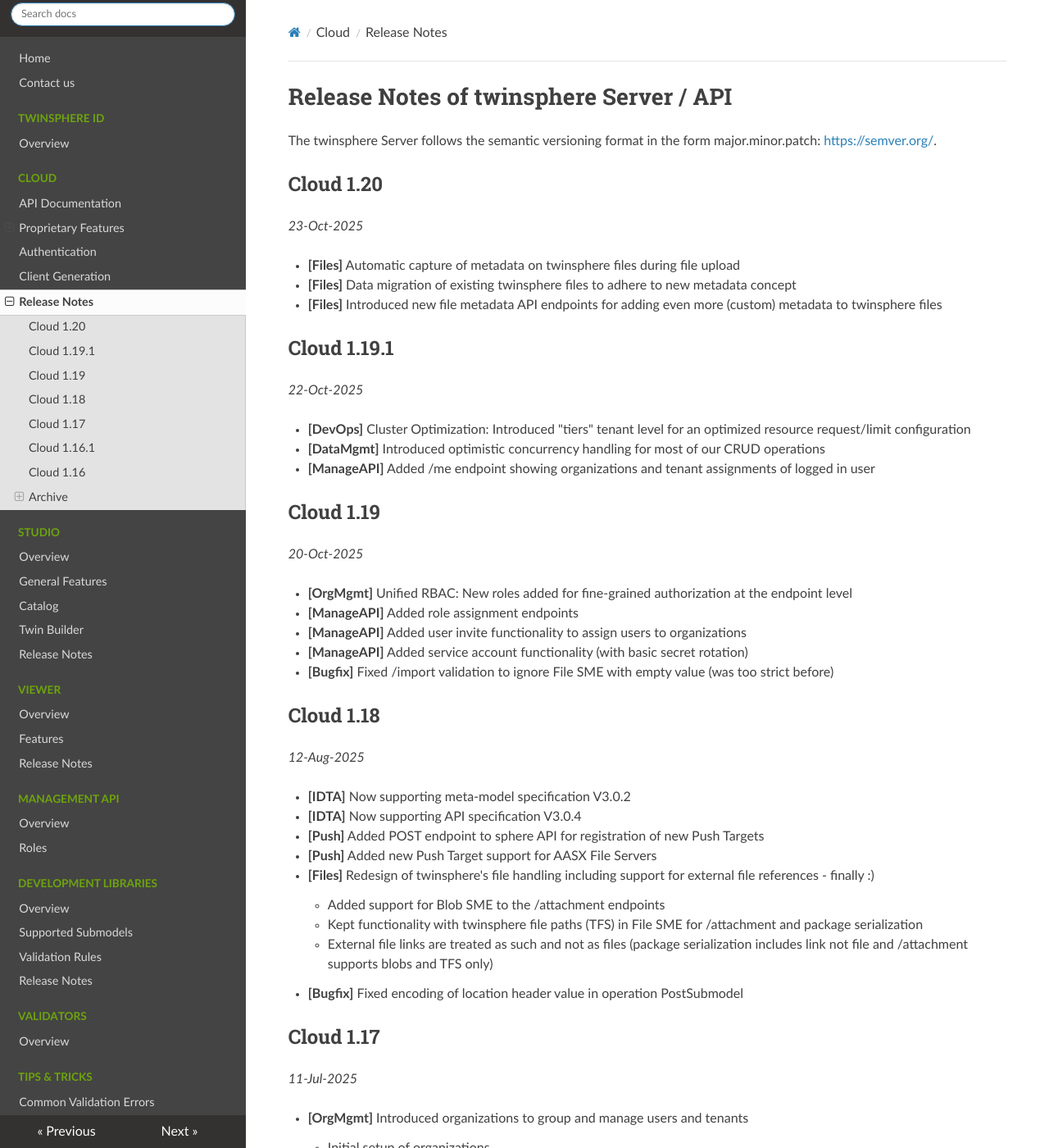
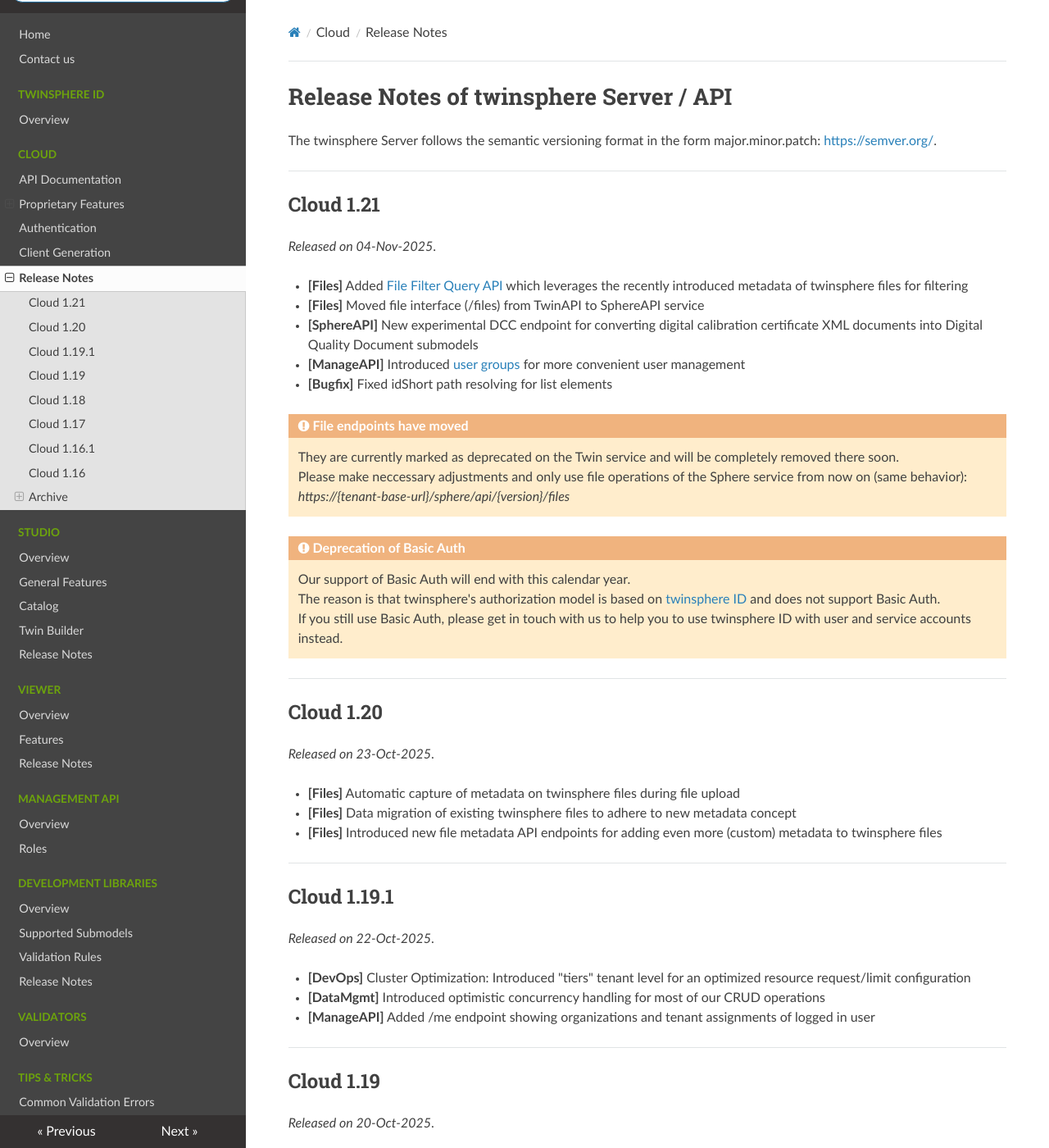
Before and after one commit to twinsphere/twinsphere.github.io, an MkDocs documentation site: the page built from docs/cloud-release-notes.md, in a window 1280 px wide and 1400 px high. Shown: the whole window at 82% size. Built offline with MkDocs 1.6.1, drawn with Linux system fonts in a browser that asks for light colours; nearby versions of some CDN libraries; some of the changed text lies outside the part shown.

Commit message:
feat(1.21): add relnotes

```diff
--- a/docs/cloud-release-notes.md
+++ b/docs/cloud-release-notes.md
@@ -4,25 +4,57 @@
 The twinsphere Server follows the semantic versioning format in the form major.minor.patch:
 [https://semver.org/](https://semver.org/).
 
+---
+
+## Cloud 1.21
+
+*Released on 04-Nov-2025*.
+
+- **[Files]** Added [File Filter Query API](cloud-file-filter-queries.md) which leverages the recently introduced
+    metadata of twinsphere files for filtering
+- **[Files]** Moved file interface (/files) from TwinAPI to SphereAPI service
+- **[SphereAPI]** New experimental DCC endpoint for converting digital calibration certificate XML documents into
+    Digital Quality Document submodels
+- **[ManageAPI]** Introduced [user groups](management-overview.md#user-groups) for more convenient user management
+- **[Bugfix]** Fixed idShort path resolving for list elements
+
+!!! attention "File endpoints have moved"
+    They are currently marked as deprecated on the Twin service and will be completely removed there soon.
+    Please make neccessary adjustments and only use file operations of the Sphere service from now on (same behavior):
+    *https://{tenant-base-url}/sphere/api/{version}/files*
+
+!!! attention "Deprecation of Basic Auth"
+    Our support of Basic Auth will end with this calendar year.
+    The reason is that twinsphere's authorization model is based on [twinsphere ID](id-overview.md) and does not
+    support Basic Auth.
+    If you still use Basic Auth, please get in touch with us to help you to use twinsphere ID with user
+    and service accounts instead.
+
+---
+
 ## Cloud 1.20
 
-*23-Oct-2025*
+*Released on 23-Oct-2025*.
 
 - **[Files]** Automatic capture of metadata on twinsphere files during file upload
 - **[Files]** Data migration of existing twinsphere files to adhere to new metadata concept
 - **[Files]** Introduced new file metadata API endpoints for adding even more (custom) metadata to twinsphere files
 
+---
+
 ## Cloud 1.19.1
 
-*22-Oct-2025*
+*Released on 22-Oct-2025*.
 
 - **[DevOps]** Cluster Optimization: Introduced "tiers" tenant level for an optimized resource request/limit configuration
 - **[DataMgmt]** Introduced optimistic concurrency handling for most of our CRUD operations
 - **[ManageAPI]**  Added /me endpoint showing organizations and tenant assignments of logged in user
 
+---
+
 ## Cloud 1.19
 
-*20-Oct-2025*
+*Released on 20-Oct-2025*.
 
 - **[OrgMgmt]** Unified RBAC: New roles added for fine-grained authorization at the endpoint level
 - **[ManageAPI]** Added role assignment endpoints
@@ -30,9 +62,11 @@
 - **[ManageAPI]** Added service account functionality (with basic secret rotation)
 - **[Bugfix]** Fixed /import validation to ignore File SME with empty value (was too strict before)
 
+---
+
 ## Cloud 1.18
 
-*12-Aug-2025*
+*Released on 12-Aug-2025*.
 
 - **[IDTA]** Now supporting meta-model specification V3.0.2
 - **[IDTA]** Now supporting API specification V3.0.4
@@ -45,9 +79,11 @@
       and /attachment supports blobs and TFS only)
 - **[Bugfix]** Fixed encoding of location header value in operation PostSubmodel
 
+---
+
 ## Cloud 1.17
 
-*11-Jul-2025*
+*Released on 11-Jul-2025*.
 
 - **[OrgMgmt]** Introduced organizations to group and manage users and tenants
     - Initial setup of organizations
@@ -62,30 +98,36 @@
     - Used internally for tenant management and automation
 - **[Security]** Established secure inter-service communication between all twinsphere services
 
+---
+
 ## Cloud 1.16.1
 
-*09-Jul-2025*
+*Released on 09-Jul-2025*.
 
-- **[Filter]** Added further shell properties displayName, idShort and aas-id to [Filter Queries](cloud-filter-queries.md)
+- **[Filter]** Added further shell properties displayName, idShort and aas-id to [Filter Queries](cloud-shell-filter-queries.md)
+
+---
 
 ## Cloud 1.16
 
-*13-Jun-2025*
+*Released on 13-Jun-2025*.
 
-- **[Filter]** Introduction of Filter Queries feature, see [documentation](cloud-filter-queries.md) for more information
+- **[Filter]** Introduction of Filter Queries feature, see [documentation](cloud-shell-filter-queries.md) for more information
+
+---
 
 ## Archive
 
 ### Cloud 1.15
 
-*24-Apr-2025*
+*Released on 24-Apr-2025*.
 
 - **[SemConn]** Introduction of Semantic Connector feature, see [documentation](cloud-semantic-connector.md) for more
   information
 
 ### Cloud 1.14
 
-*10-Mar-2025*
+*Released on 10-Mar-2025*.
 
 - **[Security]** New "showcase mode" removes security layer/need for authentication on a tenant (useful for hackathons
   etc.)
@@ -94,7 +136,7 @@
 
 ### Cloud 1.13
 
-*06-Feb-2025*
+*Released on 06-Feb-2025*.
 
 - **[Auth]** Added support for Azure Entra ID authentication federation (enabling SSO for customers)
 - **[Auth]** Enhanced twinsphere ID login screen with twinsphere branding (logo, colors, ...)
@@ -112,7 +154,7 @@
 
 ### Cloud 1.12
 
-*28-Nov-2024*
+*Released on 28-Nov-2024*.
 
 - **[Viewer]** Authentication by twinsphere ID
     - Basic Auth was removed and replaced by a login button (twinsphere ID user needed)
@@ -128,13 +170,13 @@
 
 ### Cloud 1.11.1
 
-*07-Nov-2024*
+*Released on 07-Nov-2024*.
 
 - **[Bugfix]** Viewer now correctly displays internal segments of time series submodels
 
 ### Cloud 1.11
 
-*06-Nov-2024*
+*Released on 06-Nov-2024*.
 
 - **[API]** Introduction of API-Endpoints to interact with submodels on submodel element level (CRUD)
     - Please be aware that change events will not yet be fired when changes on element level take place.
@@ -142,33 +184,33 @@
 
 ### Cloud 1.10.1
 
-*29-Oct-2024*
+*Released on 29-Oct-2024*.
 
 - **[Viewer]** Added rendering of Entity and RelationshipElement types to generic view enabling display of BoM submodels
 
 ### Cloud 1.10
 
-*09-Oct-2024*
+*Released on 09-Oct-2024*.
 
 - **[Auth]** Added the possibility for twinsphere ID human users to login to twinsphere's Swagger UI
 - **[Security]** Introduced Patch & Update Management Process to keep all component up to date
 
 ### Cloud 1.9.4
 
-*12-Sep-2024*
+*Released on 12-Sep-2024*.
 
 - **[Search]** Added complete end-to-end example for building a search based UI and pagination example in docs
 - **[Search]** Introduced language specific indexing, increased indexing performance and optimized of index disk size
 
 ### Cloud 1.9.3
 
-*11-Sep-2024*
+*Released on 11-Sep-2024*.
 
 - **[DevOps]** Moved all twinsphere production cloud (shared) tenants to a dedicated kubernetes cluster
 
 ### Cloud 1.9.2
 
-*28-Aug-2024*
+*Released on 28-Aug-2024*.
 
 - **[Search]** We added the real names of the properties in all available languages and the unit of the value from the
   linked concept description to the collection object
@@ -177,7 +219,7 @@
 
 ### Cloud 1.9.1
 
-*13-Aug-2024*
+*Released on 13-Aug-2024*.
 
 - **[API]** Introduction of proprietary Implicit Shell Registry for on-the-fly generation of basic shell descriptors
   based on existing shell repo data
@@ -192,7 +234,7 @@
 
 ### Cloud 1.9
 
-*07-Aug-2024*
+*Released on 07-Aug-2024*.
 
 - **[Bugfix]** /import now ignores package thumbnails. Instead default thumbnails of assets are used.
 - **[Security]** Introduced vulnerability & patch level scanning
@@ -210,7 +252,7 @@
 
 ### Cloud 1.8
 
-*18-Jul-2024*
+*Released on 18-Jul-2024*.
 
 - Added logging of all access to key store
 - Introduction of twinsphere's search feature
@@ -220,7 +262,7 @@
 
 ### Cloud 1.7
 
-*23-May-2024*
+*Released on 23-May-2024*.
 
 - Introduction of File Repository for management of files (endpoints /api/v3.0/files…)
     - Files are identified by a so called twinsphere File Path which is valid in the context of a twinsphere tenant
@@ -237,7 +279,7 @@
 
 ### Cloud 1.6
 
-*22-Apr-2024*
+*Released on 22-Apr-2024*.
 
 - New optional query parameter in GET /shells enables filtering by asset type (e.g. only type shells)
 - Restriction of endpoints with pagination to return a maximum of 250 list elements each (limit parameter)
@@ -246,7 +288,7 @@
 
 ### Cloud 1.5.1
 
-*15-Apr-2024*
+*Released on 15-Apr-2024*.
 
 <!-- markdownlint-disable no-inline-html -->
 
@@ -260,7 +302,7 @@
 
 ### Cloud 1.5
 
-*09-Apr-2024*
+*Released on 09-Apr-2024*.
 
 <!-- markdownlint-disable no-inline-html -->
 
@@ -282,7 +324,7 @@
 
 ### Cloud 1.4
 
-*27-Mar-2024*
+*Released on 7-Mar-2024*.
 
 - Separation of the submodel repository and conversion of the SM repo superpaths to the original root paths
     - Original SM repo superpaths are still temporarily available via redirects
@@ -292,7 +334,7 @@
 
 ### Cloud 1.3.1
 
-*15-Mar-2024*
+*Released on 15-Mar-2024*.
 
 - Gzip compression of the message payload of the change events
     - Allows the transport of larger submodels beyond the Azure Event Grid MQTT message size limit of 512kB
@@ -305,7 +347,7 @@
 
 ### Cloud 1.3
 
-*13-Mar-2024*
+*Released on 13-Mar-2024*.
 
 <!-- markdownlint-disable no-inline-html -->
 
@@ -319,13 +361,13 @@
 
 ### Cloud 1.2.1
 
- *28-Feb-2024*
+*Released on 28-Feb-2024*.
 
 - [Bugfix] Fixed GetThumbnail operation for existing thumbnails (no more 404 "Document mapping was not found..." )
 
 ### Cloud 1.2
 
-*27-Feb-2024*
+*Released on 27-Feb-2024*.
 
 - Introduction of a change log
     - Logging of any creation, modification and deletion of AAS and SM
@@ -344,26 +386,26 @@
 
 ### Cloud 1.1.3
 
-*15-Feb-2024*
+*Released on 15-Feb-2024*.
 
 - [Bugfix] Fixed missing query param assetIds for API endpoint /shells/$references
 
 ### Cloud 1.1.2
 
-*12-Feb-2024*
+*Released on 12-Feb-2024*.
 
 - [Bugfix] /serialization now produces correct results for request on only AAS- or SM-IDs
 - [Bugfix] a revised swagger.json now also enables automated client generation with NSwag
 
 ### Cloud 1.1.1
 
-*07-Feb-2024*
+*Released on 07-Feb-2024*.
 
 - [Bugfix] Correction of our monitoring components (only internal)
 
 ### Cloud 1.1
 
-*15-Feb-2024*
+*Released on 15-Feb-2024*.
 
 - Serialization interface to output specific asset administration shells and submodels in the desired format
     - Return formats include JSON, XML and AASX
@@ -382,7 +424,7 @@
 
 ### Cloud 1.0.2
 
-*16-Jan-2024*
+*Released on 16-Jan-2024*.
 
 - [Bugfix] Spec-compliant result objects are now returned for unsuccessful API requests
 - [Bugfix] API now supports Base64URL-encoded identifiers with and (new) also without padding
@@ -393,7 +435,7 @@
 
 ### Cloud 1.0
 
-*22-Dez-2023*
+*Released on 22-Dez-2023*.
 
 - Creation and deletion of submodel references in an existing AAS
 - Concept Description Repository
@@ -403,7 +445,7 @@
 
 ### Cloud 0.4
 
-*12-Dez-2023*
+*Released on 12-Dez-2023*.
 
 - Creation, modification and deletion of asset administration shells
 - Retrieving and changing the asset information of an AAS
@@ -412,26 +454,26 @@
 
 ### Cloud 0.3.4
 
-*10-Nov-2023*
+*Released on 10-Nov-2023*.
 
 - [Bugfix] Optional XML prolog in aas-spec file within AASX package now possible
 
 ### Cloud 0.3.3
 
-*07-Nov-2023*
+*Released on 07-Nov-2023*.
 
 - [Bugfix] Sphere import endpoint does now overwrite shell/submodel data.
 
 ### Cloud 0.3.2
 
-*06-Nov-2023*
+*Released on 06-Nov-2023*.
 
 - [Bugfix] return pageable at GetAllSubmodellReferences
 - Enhanced Swagger API documentation
 
 ### Cloud 0.3
 
-*31-Oct-2023*
+*Released on 31-Oct-2023*.
 
 - AASX Import (Part 2: without Concept Descriptions)
     - Included AAS, submodels and files are imported
@@ -441,7 +483,7 @@
 
 ### Cloud 0.2
 
-*20-Oct-2023*
+*Released on 20-Oct-2023*.
 
 - Basic Auth for (initially simple) access protection of the API
 - Upload and retrieval of AAS
@@ -450,7 +492,7 @@
 
 ### Cloud 0.1
 
-*09-Oct-2023*
+*Released on 09-Oct-2023*.
 
 - Architecture of the platform
 - Automation of the infrastructure as infrastructure-as-code
--- a/mkdocs.yml
+++ b/mkdocs.yml
@@ -21,7 +21,7 @@
       - Search: cloud-search.md
       - Push Service: cloud-push-service.md
       - Semantic Connector: cloud-semantic-connector.md
-      - Shell Filter Queries: cloud-filter-queries.md
+      - Shell Filter Queries: cloud-shell-filter-queries.md
       - File Filter Queries: cloud-file-filter-queries.md
     - Authentication: cloud-auth.md
     - Client Generation: cloud-client-generation.md
```
Also changed, not shown: docs/cloud-proprietary-features.md (+4 -2 lines), docs/cloud-shell-filter-queries.md (renamed from docs/cloud-filter-queries.md).
